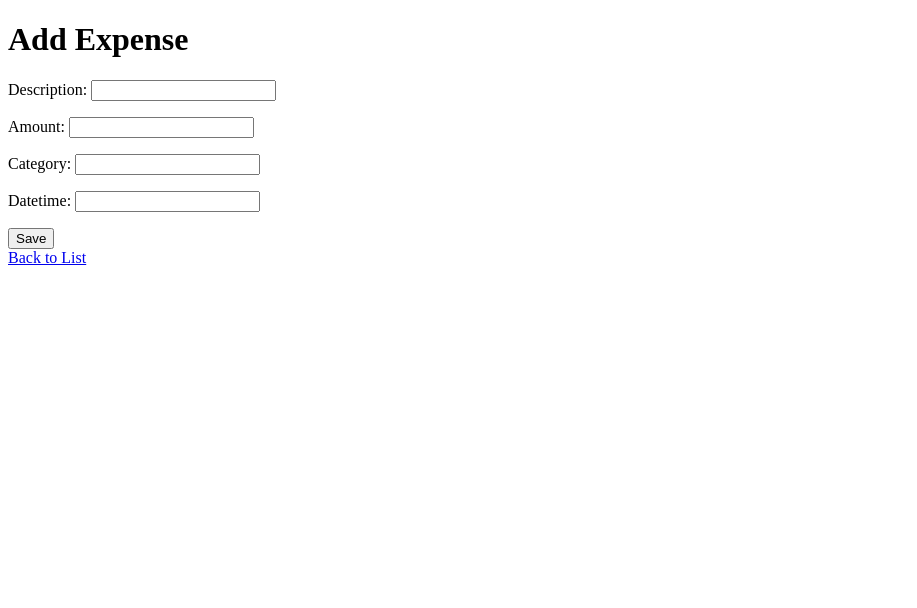
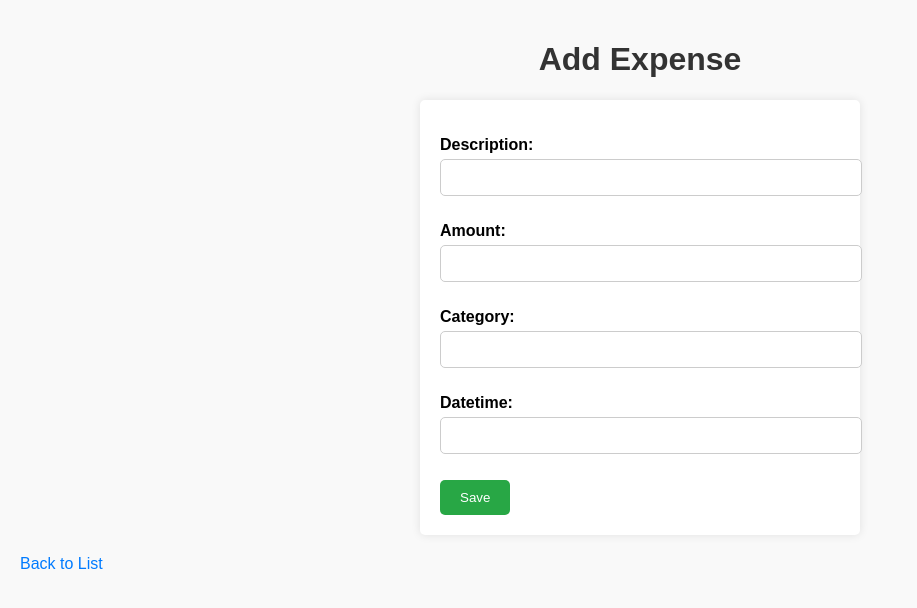
Before and after one commit to sanjaykrishna-official/Expense-Tracker, a Django app: page /add/ in a window 1280 px wide. Shown: the top 608 px of the page, without its empty margins (0-917 px from the left). Run offline with Django 5.2, Linux system fonts and the light colour scheme.

Commit message:
pages styled

```diff
--- a/expenses/templates/expense_add.html
+++ b/expenses/templates/expense_add.html
@@ -2,6 +2,58 @@
 <html>
 <head>
     <title>Add Expense</title>
+    <style>
+        body {
+            font-family: Arial, sans-serif;
+            margin: 0;
+            padding: 20px;
+            background-color: #f9f9f9;
+        }
+        h1 {
+            color: #333;
+            text-align: center;
+        }
+        form {
+            max-width: 400px;
+            margin: 0 auto;
+            background-color: #fff;
+            padding: 20px;
+            border-radius: 5px;
+            box-shadow: 0 0 10px rgba(0, 0, 0, 0.1);
+        }
+        label {
+            display: block;
+            margin-bottom: 5px;
+            font-weight: bold;
+        }
+        input, select, textarea {
+            width: 100%;
+            padding: 10px;
+            margin-bottom: 10px;
+            border: 1px solid #ccc;
+            border-radius: 5px;
+        }
+        button {
+            background-color: #28a745;
+            color: white;
+            padding: 10px 20px;
+            border: none;
+            border-radius: 5px;
+            cursor: pointer;
+        }
+        button:hover {
+            background-color: #218838;
+        }
+        a {
+            display: inline-block;
+            margin-top: 20px;
+            text-decoration: none;
+            color: #007bff;
+        }
+        a:hover {
+            text-decoration: underline;
+        }
+    </style>
 </head>
 <body>
     <h1>Add Expense</h1>
```
Also changed, not shown: expenses/templates/expense_confirm_delete.html (+40 -0 lines), expenses/templates/expense_edit.html (+52 -0 lines), expenses/templates/expense_list.html (+50 -3 lines), db.sqlite3.
